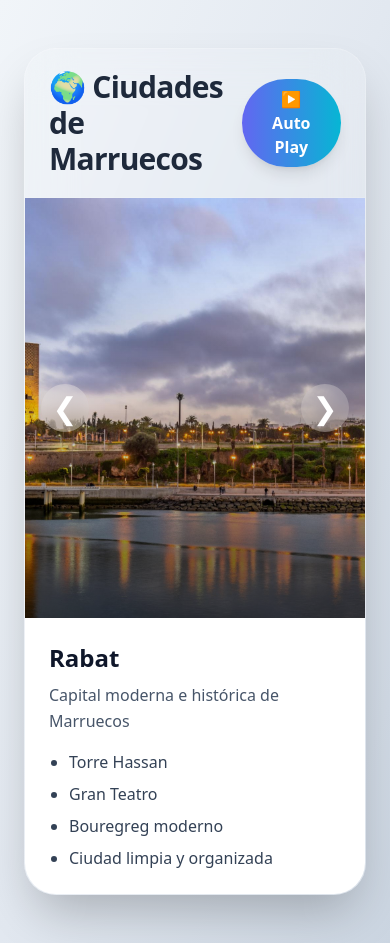
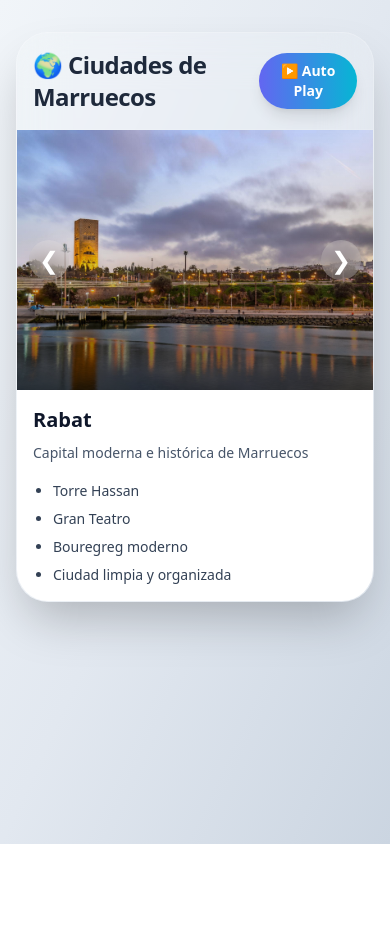
Before and after one commit to MohammedZakhbat/carrusel, a website: page index.html in a window 390 px wide. After the commit the page ends 844 px from the top, so only its background shows below. Drawn offline with Linux system fonts and the light colour scheme.

Commit message:
update taiwldind

```diff
--- a/index.html
+++ b/index.html
@@ -8,17 +8,17 @@
 
 <body class="bg-gradient-to-br from-slate-100 via-slate-200 to-slate-300 min-h-screen font-sans">
 
-  <main class="max-w-6xl mx-auto px-6 py-12">
+  <main class="w-full max-w-6xl mx-auto px-4 sm:px-6 py-8 sm:py-12">
 
     <section class="relative bg-white/10 backdrop-blur-xl border border-white/20 shadow-2xl rounded-[2rem] overflow-hidden">
 
-      <div class="flex items-center justify-between px-6 py-5 border-b border-white/10">
-        <h1 class="text-3xl md:text-5xl font-extrabold text-slate-800 tracking-tight">
+      <div class="flex items-center justify-between px-4 sm:px-6 py-4 sm:py-5 border-b border-white/10">
+        <h1 class="text-2xl sm:text-3xl md:text-5xl font-extrabold text-slate-800 tracking-tight">
           🌍 Ciudades de Marruecos
         </h1>
 
         <button id="autoPlayBtn"
-          class="px-6 py-2 rounded-full bg-gradient-to-r from-indigo-500 to-cyan-500 text-white font-semibold shadow-lg hover:scale-105 active:scale-95 transition">
+          class="px-4 sm:px-6 py-2 rounded-full bg-gradient-to-r from-indigo-500 to-cyan-500 text-white font-semibold shadow-lg hover:scale-105 active:scale-95 transition text-sm sm:text-base">
           ▶ Auto Play
         </button>
       </div>
@@ -26,29 +26,29 @@
       <div class="relative group">
 
         <img id="carouselImage"
-          class="w-full h-[420px] object-cover transition-all duration-700"
+          class="w-full h-[260px] sm:h-[320px] md:h-[420px] object-cover transition-all duration-700"
           src=""
           alt="">
 
         <div class="absolute inset-0 bg-gradient-to-t from-black/60 via-black/10 to-transparent"></div>
 
         <button id="prevBtn"
-          class="absolute left-4 top-1/2 -translate-y-1/2 bg-white/20 hover:bg-white/40 backdrop-blur-md text-white text-3xl w-12 h-12 rounded-full flex items-center justify-center transition">
+          class="absolute left-3 sm:left-4 top-1/2 -translate-y-1/2 bg-white/20 hover:bg-white/40 backdrop-blur-md text-white text-2xl sm:text-3xl w-10 h-10 sm:w-12 sm:h-12 rounded-full flex items-center justify-center transition">
           ❮
         </button>
 
         <button id="nextBtn"
-          class="absolute right-4 top-1/2 -translate-y-1/2 bg-white/20 hover:bg-white/40 backdrop-blur-md text-white text-3xl w-12 h-12 rounded-full flex items-center justify-center transition">
+          class="absolute right-3 sm:right-4 top-1/2 -translate-y-1/2 bg-white/20 hover:bg-white/40 backdrop-blur-md text-white text-2xl sm:text-3xl w-10 h-10 sm:w-12 sm:h-12 rounded-full flex items-center justify-center transition">
           ❯
         </button>
       </div>
 
-      <div class="p-6 bg-white">
-        <h2 id="carouselTitle" class="text-2xl md:text-3xl font-bold text-slate-900"></h2>
+      <div class="p-4 sm:p-6 bg-white">
+        <h2 id="carouselTitle" class="text-xl sm:text-2xl md:text-3xl font-bold text-slate-900"></h2>
 
-        <p id="carouselDescription" class="mt-2 text-slate-600 leading-relaxed"></p>
+        <p id="carouselDescription" class="mt-2 text-sm sm:text-base text-slate-600 leading-relaxed"></p>
 
-        <ul id="carouselFeatures" class="mt-4 grid grid-cols-1 md:grid-cols-2 gap-2 text-slate-700 list-disc ml-5"></ul>
+        <ul id="carouselFeatures" class="mt-4 grid grid-cols-1 md:grid-cols-2 gap-2 text-slate-700 list-disc ml-5 text-sm sm:text-base"></ul>
       </div>
 
     </section>
```
Also changed, not shown: output.css.
